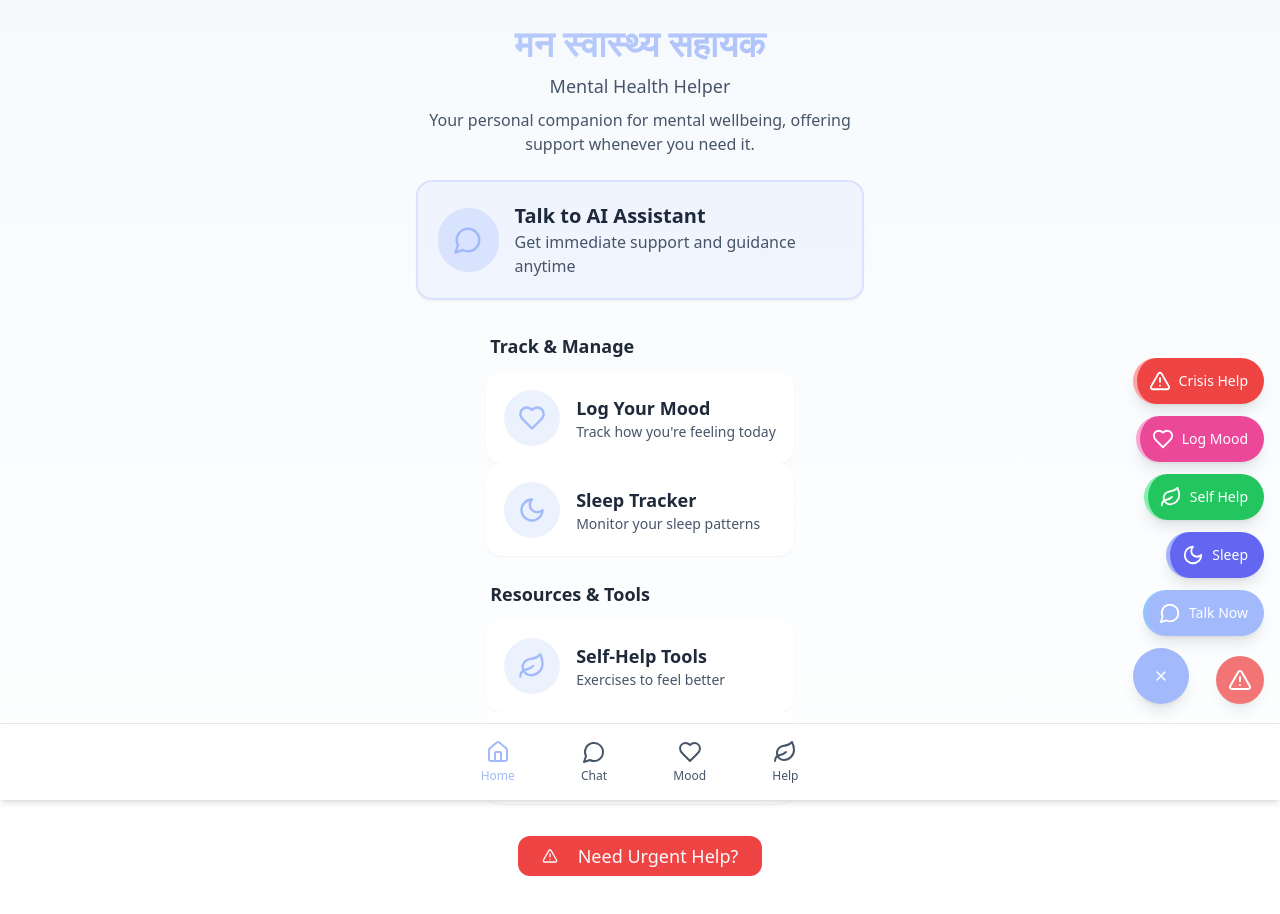
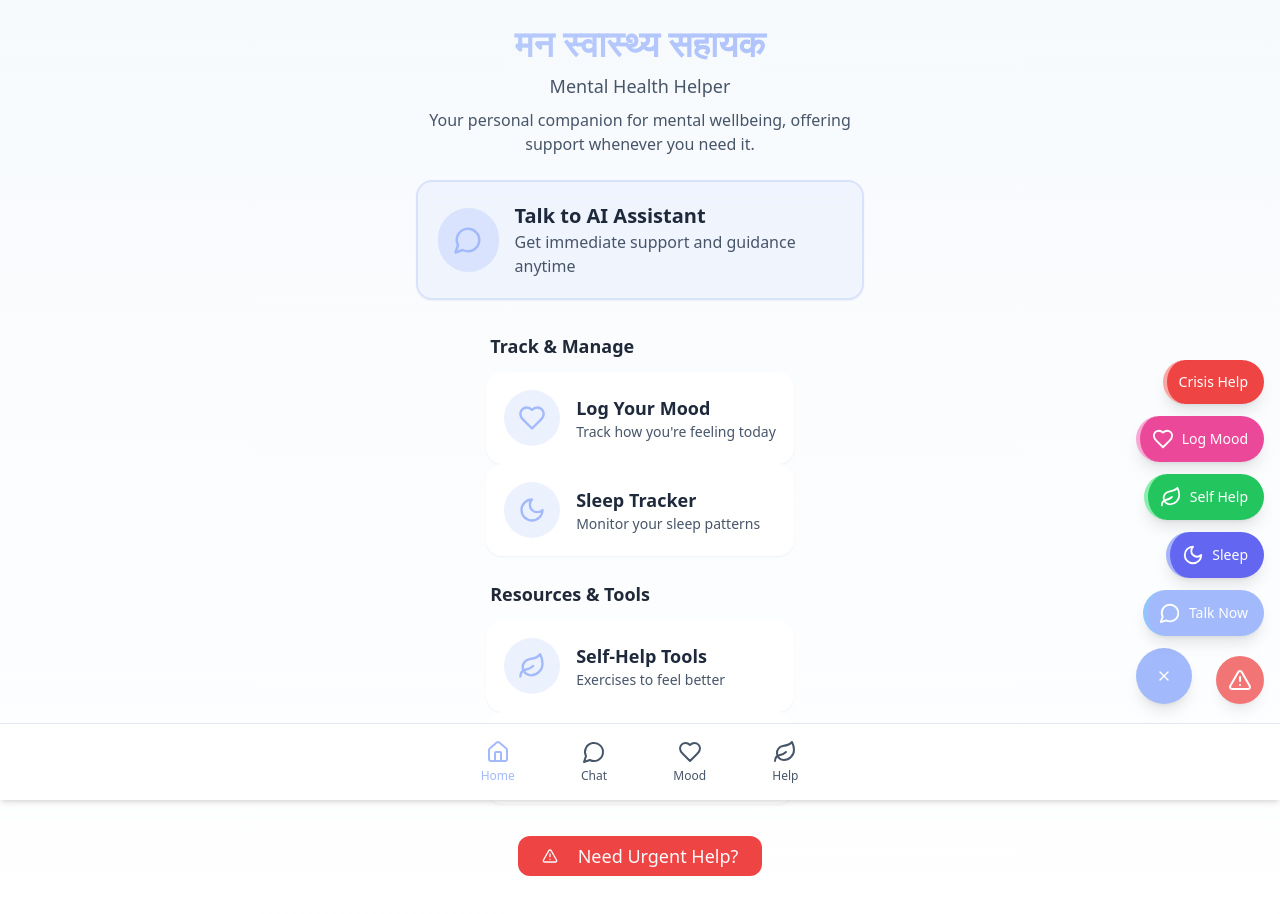
Before and after one commit to Pramis123/mindcare-connect-app, a React (Vite) app: page / in a window 1280 px wide. Both pictures are taken after a click on the button "Open quick actions menu". Shown: the top 914 px of the page. Built offline with nearby package versions, Linux system fonts and the light colour scheme.

Commit message:
Remove AlertTriangle icon from Crisis Help button

```diff
--- a/src/components/QuickActions.tsx
+++ b/src/components/QuickActions.tsx
@@ -1,6 +1,6 @@
 import { useState } from "react";
 import { Link } from "react-router-dom";
-import { Plus, X, Heart, AlertTriangle, Leaf, MessageCircle, Moon } from "lucide-react";
+import { Plus, X, Heart, Leaf, MessageCircle, Moon } from "lucide-react";
 import { Button } from "@/components/ui/button";
 import { cn } from "@/lib/utils";
 
@@ -15,7 +15,6 @@ const QuickActions = () => {
         <div className="flex flex-col gap-3 mb-3 items-end animate-in fade-in slide-in-from-bottom-5 duration-300">
           <QuickActionButton
             to="/crisis"
-            icon={<AlertTriangle size={22} />}
             label="Crisis Help"
             bgColor="bg-destructive"
             borderColor="border-l-red-300"
@@ -73,7 +72,7 @@ const QuickActions = () => {
 
 interface QuickActionButtonProps {
   to: string;
-  icon: React.ReactNode;
+  icon?: React.ReactNode;
   label: string;
   bgColor: string;
   borderColor: string;
@@ -93,7 +92,7 @@ const QuickActionButton = ({ to, icon, label, bgColor, borderColor, hoverColor }
   >
     <span className="absolute inset-0 bg-white/10 opacity-0 group-hover:opacity-100 transition-opacity"></span>
     <span className="relative z-10 flex items-center gap-2">
-      <span className="group-hover:animate-bounce-subtle transition-all">{icon}</span>
+      {icon && <span className="group-hover:animate-bounce-subtle transition-all">{icon}</span>}
       <span className="text-sm font-medium pr-1">{label}</span>
     </span>
   </Link>
```
